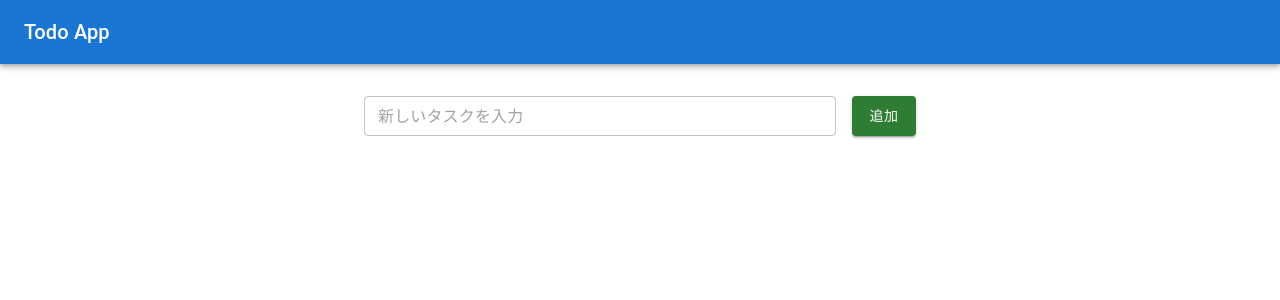
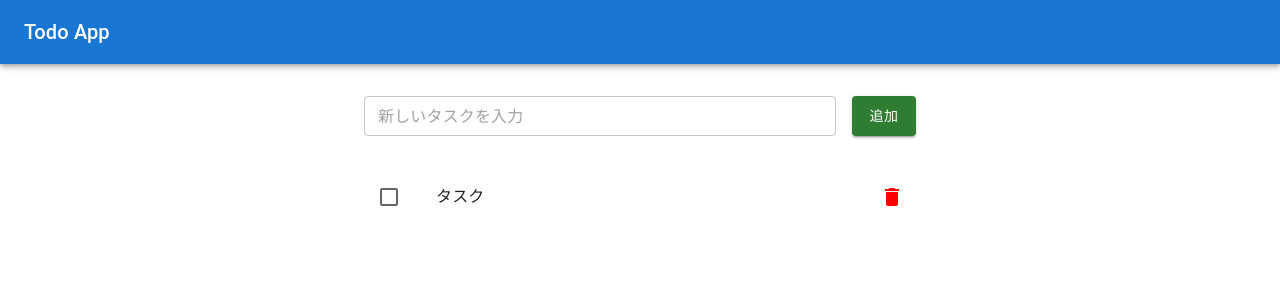
Before and after one commit to KaitoMizukami/todo, a React (Vite) app in the folder ui/: page / in a window 1280 px wide. Shown: the top 300 px of the page. Built offline with nearby package versions, Linux system fonts and the light colour scheme.

Commit message:
create list component

```diff
--- a/ui/package.json
+++ b/ui/package.json
@@ -13,7 +13,6 @@
     "@emotion/react": "^11.14.0",
     "@emotion/styled": "^11.14.0",
     "@fontsource/roboto": "^5.1.0",
-    "@mui/icons-material": "^6.2.1",
     "@mui/material": "^6.2.1",
     "@mui/system": "^6.2.1",
     "react": "^18.3.1",
@@ -21,6 +20,7 @@
   },
   "devDependencies": {
     "@eslint/js": "^9.17.0",
+    "@mui/icons-material": "^6.2.1",
     "@types/react": "^18.3.17",
     "@types/react-dom": "^18.3.5",
     "@vitejs/plugin-react": "^4.3.4",
--- /dev/null
+++ b/ui/src/components/ListTodo/ListTodo.tsx
@@ -0,0 +1,29 @@
+import React from "react";
+import {
+  Checkbox,
+  IconButton,
+  List,
+  ListItem,
+  ListItemIcon,
+  ListItemText,
+} from "@mui/material";
+import DeleteIcon from "@mui/icons-material/Delete";
+
+export default function ListTodo() {
+  return (
+    <List>
+      <ListItem
+        secondaryAction={
+          <IconButton edge="end" aria-label="delete" sx={{ color: "red" }}>
+            <DeleteIcon />
+          </IconButton>
+        }
+      >
+        <ListItemIcon>
+          <Checkbox edge="start" />
+        </ListItemIcon>
+        <ListItemText primary={`タスク`} />
+      </ListItem>
+    </List>
+  );
+}
--- a/ui/src/components/NewTodo/NewTodo.tsx
+++ b/ui/src/components/NewTodo/NewTodo.tsx
@@ -3,7 +3,7 @@ import { Button, TextField, Box } from "@mui/material";
 
 export default function NewTask() {
   return (
-    <Box sx={{ display: "flex" }}>
+    <Box sx={{ display: "flex", mb: 3 }}>
       <TextField
         fullWidth
         placeholder="新しいタスクを入力"
--- a/ui/src/components/Todo/Todo.tsx
+++ b/ui/src/components/Todo/Todo.tsx
@@ -2,6 +2,7 @@ import React from "react";
 import Header from "../Header/Header";
 import { Box, Container } from "@mui/material";
 import NewTask from "../NewTodo/NewTodo";
+import ListTodo from "../ListTodo/ListTodo";
 
 export default function Todo() {
   return (
@@ -9,6 +10,7 @@ export default function Todo() {
       <Header />
       <Container maxWidth="sm" sx={{ mt: 4 }}>
         <NewTask />
+        <ListTodo />
       </Container>
     </Box>
   );
```
Also changed, not shown: 1 other file (tests, documents, lock files or other folders).
